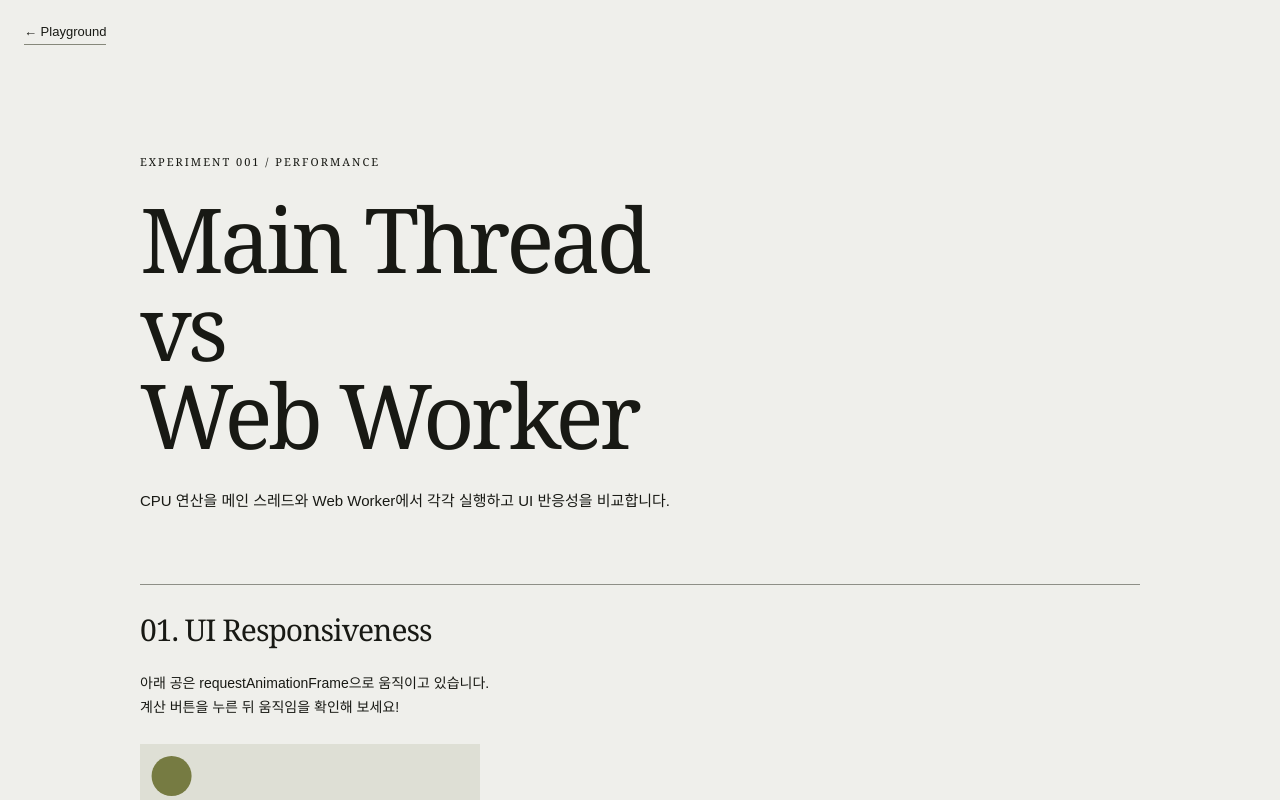
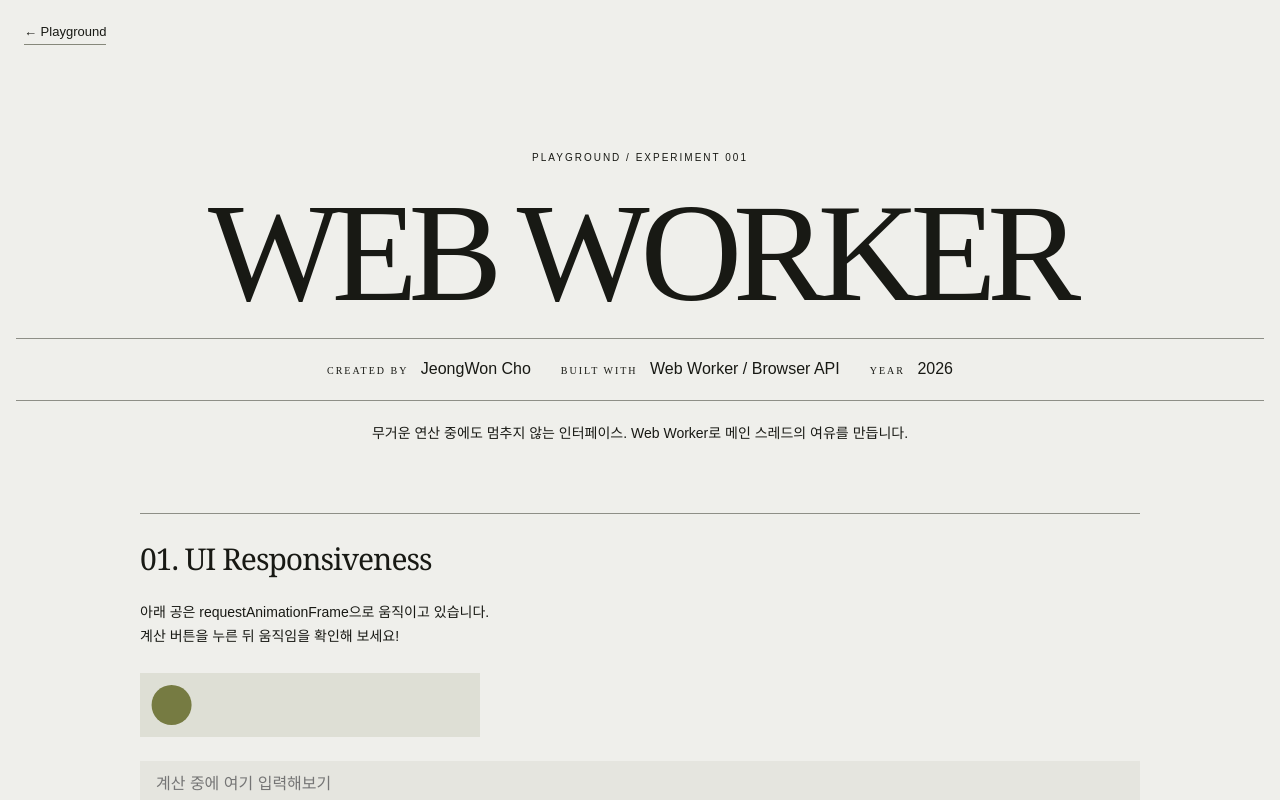
Before and after one commit to JeongWon-CHO/frontend-playground, a React (Vite) app: page /web-worker in a window 1280 px wide. Shown: the top 800 px of the page. Built offline with nearby package versions, Linux system fonts and the light colour scheme.

Commit message:
Add disc transition into experiment detail pages

```diff
--- a/src/App.css
+++ b/src/App.css
@@ -12,3 +12,96 @@
   text-align: center;
   font-family: Georgia, serif;
 }
+
+.experiment-detail {
+  min-height: 100svh;
+  background: #efefeb;
+  overflow: clip;
+}
+.experiment-detail .experiment-back {
+  position: absolute;
+  top: 0;
+  left: 0;
+  z-index: 2;
+  animation: detail-text .5s .75s both;
+}
+.detail-header {
+  padding: clamp(110px, 19svh, 200px) 16px 0;
+  text-align: center;
+}
+.detail-kicker {
+  display: block;
+  font-size: 10px;
+  letter-spacing: 2px;
+  animation: detail-text .6s .1s both;
+}
+.detail-header h1 {
+  font-family: 'Times New Roman', Times, serif;
+  font-size: clamp(58px, 11vw, 180px);
+  font-weight: 400;
+  text-transform: uppercase;
+  letter-spacing: -.065em;
+  line-height: 1;
+  margin: 20px 0 14px;
+  outline: none;
+  animation: detail-text .8s cubic-bezier(.22,.7,.25,1) both;
+}
+.detail-credits, .detail-description {
+  position: relative;
+}
+.detail-credits::before, .detail-description::before {
+  content: '';
+  position: absolute;
+  top: 0;
+  left: 0;
+  right: 0;
+  height: 1px;
+  background: #8e8f87;
+  transform-origin: left;
+  animation: detail-rule .7s .25s both;
+}
+.detail-credits {
+  display: flex;
+  justify-content: center;
+  flex-wrap: wrap;
+  gap: 12px 30px;
+  padding: 22px 0;
+}
+.detail-credits > span {
+  font-size: 16px;
+  animation: detail-text .65s .65s both;
+}
+.detail-credits small {
+  font-family: 'Times New Roman', Times, serif;
+  font-size: 10px;
+  letter-spacing: 2px;
+  margin-right: 8px;
+}
+.detail-description {
+  margin: 0;
+  padding: 22px 20px;
+  font-size: 14px;
+  animation: detail-text .65s .95s both;
+}
+.detail-description::before { animation-delay: .6s; }
+.experiment-detail .worker-page {
+  padding-top: 45px;
+  animation: detail-text .8s 1.2s both;
+}
+@keyframes detail-text {
+  from { opacity: 0; clip-path: inset(0 0 100% 0); transform: translateY(16px); }
+  to { opacity: 1; clip-path: inset(0); transform: translateY(0); }
+}
+@keyframes detail-rule {
+  from { transform: scaleX(0); }
+  to { transform: scaleX(1); }
+}
+@media (max-width: 560px) {
+  .detail-header { padding: 115px 16px 0; }
+  .detail-header h1 { font-size: clamp(48px, 12vw, 68px); }
+  .detail-credits { gap: 14px; flex-direction: column; }
+  .detail-credits > span { font-size: 14px; }
+}
+@media (prefers-reduced-motion: reduce) {
+  .experiment-detail * { animation: none !important; }
+}
--- a/src/App.tsx
+++ b/src/App.tsx
@@ -1,4 +1,4 @@
-import { Suspense, useEffect } from "react";
+import { Suspense, useEffect, useRef } from "react";
 import { BrowserRouter, Link, Route, Routes } from "react-router-dom";
 import Home from "@/pages/Home";
 import { experiments } from "@/data/experiments";
@@ -8,24 +8,36 @@ function ExperimentPage({
 }: {
   experiment: (typeof experiments)[number];
 }) {
+  const titleRef = useRef<HTMLHeadingElement>(null);
   useEffect(() => {
+    titleRef.current?.focus({ preventScroll: true });
     window.scrollTo(0, 0);
     document.title = `${experiment.title} — Playground`;
   }, [experiment.title]);
   if (experiment.status !== "live") return null;
   const Page = experiment.page;
   return (
-    <>
+    <div className="experiment-detail">
       <Link
         className="experiment-back"
         to={`/?${sessionStorage.getItem("playground-search") ?? ""}`}
       >
         ← Playground
       </Link>
+      <header className="detail-header">
+        <span className="detail-kicker">PLAYGROUND / EXPERIMENT {experiment.id}</span>
+        <h1 ref={titleRef} tabIndex={-1}>{experiment.tags[0]}</h1>
+        <div className="detail-credits">
+          <span><small>CREATED BY</small> JeongWon Cho</span>
+          <span><small>BUILT WITH</small> {experiment.tags.join(' / ')}</span>
+          <span><small>YEAR</small> {experiment.date.slice(0, 4)}</span>
+        </div>
+        <p className="detail-description">{experiment.description}</p>
+      </header>
       <Suspense fallback={<p className="route-loading">실험을 불러오는 중…</p>}>
         <Page />
       </Suspense>
-    </>
+    </div>
   );
 }
 export default function App() {
--- a/src/pages/Home/Home.css
+++ b/src/pages/Home/Home.css
@@ -691,3 +691,34 @@
   35% { stroke-dasharray: 1650 190; stroke-dashoffset: -610; }
   70% { stroke-dasharray: 1260 580; stroke-dashoffset: -1220; }
 }
+
+/* Keep the selected disc mounted until its exit choreography finishes. */
+.is-opening .collection-nav,
+.is-opening .collection-info,
+.is-opening .collection-notes,
+.is-opening .disc-position:not(.current-disc) {
+  pointer-events: none;
+  animation: collection-exit .35s ease-in both;
+}
+.is-opening .collection-info { animation-delay: .05s; }
+.is-opening .collection-notes { animation: notes-exit .3s ease-in both; }
+.is-opening .current-disc {
+  pointer-events: none;
+  animation: disc-open 1.15s cubic-bezier(.65,0,.25,1) both;
+}
+.is-opening .current-disc .disc-motion {
+  transform: rotate(-42deg) rotateX(43deg) rotate(20deg);
+  transition-duration: .6s;
+}
+.is-opening .disc-scribble { opacity: 0 !important; }
+@keyframes collection-exit {
+  to { opacity: 0; clip-path: inset(0 0 100% 0); }
+}
+@keyframes notes-exit {
+  to { opacity: 0; transform: translate(-50%, -12px); }
+}
+@keyframes disc-open {
+  0% { transform: translate(-50%, -50%) scale(1); opacity: 1; }
+  45% { transform: translate(-50%, -42%) scale(1.02); opacity: 1; }
+  100% { transform: translate(-50%, 125svh) scale(.85); opacity: 0; }
+}
--- a/src/pages/Home/index.tsx
+++ b/src/pages/Home/index.tsx
@@ -14,6 +14,8 @@ export default function Home() {
   const [panel, setPanel] = useState<"index" | "about" | null>(null);
   const [loading, setLoading] = useState(!sessionStorage.getItem("pg-intro"));
   const [progress, setProgress] = useState(0);
+  const [opening, setOpening] = useState(false);
+  const openingRef = useRef(false);
   const stage = useRef<HTMLDivElement>(null);
   const wheel = useRef({ total: 0, time: 0 });
   const touch = useRef<number | null>(null);
@@ -34,6 +36,7 @@ export default function Home() {
         : b.date.localeCompare(a.date),
     );
   function select(next: number) {
+    if (openingRef.current) return;
     const value = Math.min(experiments.length - 1, Math.max(0, next));
     const updated = new URLSearchParams(params);
     updated.set("disc", experiments[value].id);
@@ -51,6 +54,12 @@ export default function Home() {
   useEffect(() => {
     document.title = "Playground — The experiment collection";
   }, []);
+  useEffect(() => {
+    if (!opening || active.status !== "live") return;
+    // Recover if the browser cancels the exit animation (for example, when motion settings change).
+    const fallback = window.setTimeout(() => navigate(active.path), 1500);
+    return () => window.clearTimeout(fallback);
+  }, [opening, active, navigate]);
   useEffect(() => {
     if (!loading) return;
     let frame: number;
@@ -84,7 +93,7 @@ export default function Home() {
   }, [loading]);
   useEffect(() => {
     const element = stage.current;
-    if (!element || panel || loading) return;
+    if (!element || panel || loading || opening) return;
     function onWheel(event: WheelEvent) {
       if (event.ctrlKey || Math.abs(event.deltaX) < Math.abs(event.deltaY))
         return;
@@ -109,11 +118,11 @@ export default function Home() {
     return () => window.removeEventListener("keydown", close);
   }, [panel]);
   return (
-    <div className={`collection ${loading ? "is-loading" : ""}`}>
+    <div className={`collection ${loading ? "is-loading" : ""} ${opening ? "is-opening" : ""}`}>
       <a className="skip-link" href="#collection-stage">
         실험 컬렉션으로 건너뛰기
       </a>
-      <nav className="collection-nav" aria-label="메인 메뉴">
+      <nav className="collection-nav" aria-label="메인 메뉴" inert={opening}>
         <button
           className="pg-logo"
           onClick={() => {
@@ -190,9 +199,9 @@ export default function Home() {
           tabIndex={0}
           role="region"
           aria-label="실험 CD 컬렉션"
-          inert={loading || !!panel}
+          inert={loading || !!panel || opening}
           onKeyDown={(e) => {
-            if (panel || loading) return;
+            if (panel || loading || opening) return;
             if (e.key === "ArrowRight" || e.key === "ArrowLeft") {
               e.preventDefault();
               select(index + (e.key === "ArrowRight" ? 1 : -1));
@@ -222,6 +231,11 @@ export default function Home() {
                   } as CSSProperties
                 }
                 aria-hidden={Math.abs(offset) > 1}
+                onAnimationEnd={(event) => {
+                  if (event.target === event.currentTarget && event.animationName === 'disc-open' && openingRef.current && experiment.status === 'live' && offset === 0) {
+                    navigate(experiment.path);
+                  }
+                }}
               >
                 <button
                   className="disc-button"
@@ -234,12 +248,18 @@ export default function Home() {
                   onClick={() => {
                     if (offset !== 0) select(i);
                     else if (experiment.status === "live") {
+                      if (openingRef.current) return;
                       remember();
-                      navigate(experiment.path);
+                      if (window.matchMedia('(prefers-reduced-motion: reduce)').matches) {
+                        navigate(experiment.path);
+                        return;
+                      }
+                      openingRef.current = true;
+                      setOpening(true);
                     } else setPanel("index");
                   }}
                   onPointerMove={(e) => {
-                    if (e.pointerType !== "mouse") return;
+                    if (e.pointerType !== "mouse" || openingRef.current) return;
                     const box = e.currentTarget.getBoundingClientRect();
                     e.currentTarget.style.setProperty(
                       "--mx",
--- a/src/pages/WebWorker/index.tsx
+++ b/src/pages/WebWorker/index.tsx
@@ -122,21 +122,6 @@ export default function WebWorker() {
 
   return (
     <main className="worker-page">
-      <header className="worker-header">
-        <h1>
-          Main Thread
-          <br />
-          vs
-          <br />
-          Web Worker
-        </h1>
-
-        <p className="worker-description">
-          CPU 연산을 메인 스레드와 Web Worker에서 각각 실행하고 UI 반응성을
-          비교합니다.
-        </p>
-      </header>
-
       <section className="worker-section">
         <h2>01. UI Responsiveness</h2>
 
```
